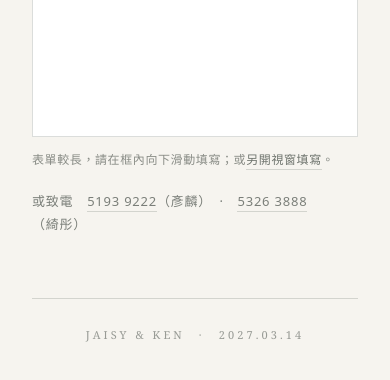
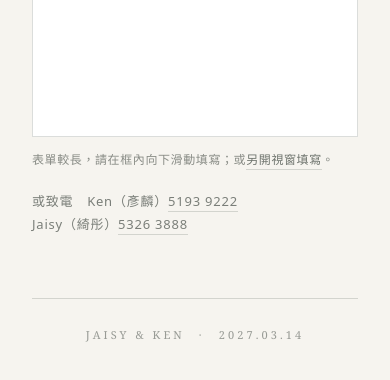
Before and after one commit to perfumeshopgo/jaisy-ken-wedding, a plain HTML site: page jaisy-ken-wedding.html in a window 390 px wide. Shown: the part 7588-7968 px from the top of the page. Drawn offline with Linux system fonts and the light colour scheme; a web font is replaced by a local one.

Commit message:
聯絡行改為 Ken（彥麟）／Jaisy（綺彤）在前，窄屏各自成行

```diff
--- a/jaisy-ken-wedding.html
+++ b/jaisy-ken-wedding.html
@@ -487,6 +487,8 @@ a{ color:var(--sage); text-decoration:none; }
   letter-spacing:.06em;
   color:rgba(58,66,59,.66);
 }
+.phones .who{ white-space:nowrap; }
+.phones .dot{ display:inline-block; margin:0 .82em; opacity:.72; }
 .phones a{ color:inherit; border-bottom:1px solid var(--hair); padding-bottom:1px; }
 .phones a:hover{ border-bottom-color:var(--sage); }
 
@@ -652,6 +654,8 @@ a{ color:var(--sage); text-decoration:none; }
 /* ---------- 窄屏 ---------- */
 
 @media (max-width:600px){
+  .phones .dot{ display:none; }
+  .phones .who{ display:inline-block; }
   .sheet{ padding:0 32px 72px; }
 
   .hero{ height:88vh; height:88svh; max-height:700px; min-height:500px; }
@@ -890,7 +894,7 @@ a{ color:var(--sage); text-decoration:none; }
       <p class="form-hint">表單較長，請在框內向下滑動填寫；或<a href="https://docs.google.com/forms/d/e/1FAIpQLSfTOmo_b-5EzEZPri37rpBD7QFE5pnJQ4CM7v0QpG1DTbPkIg/viewform" target="_blank" rel="noopener">另開視窗填寫</a>。</p>
     </div>
 
-    <p class="phones" data-reveal>或致電　<a href="tel:+85251939222">5193 9222</a>（彥麟）　·　<a href="tel:+85253263888">5326 3888</a>（綺彤）</p>
+    <p class="phones" data-reveal>或致電　<span class="who">Ken（彥麟）<a href="tel:+85251939222">5193 9222</a></span><span class="dot" aria-hidden="true">·</span><span class="who">Jaisy（綺彤）<a href="tel:+85253263888">5326 3888</a></span></p>
   </section>
 
   <footer class="foot">
```
